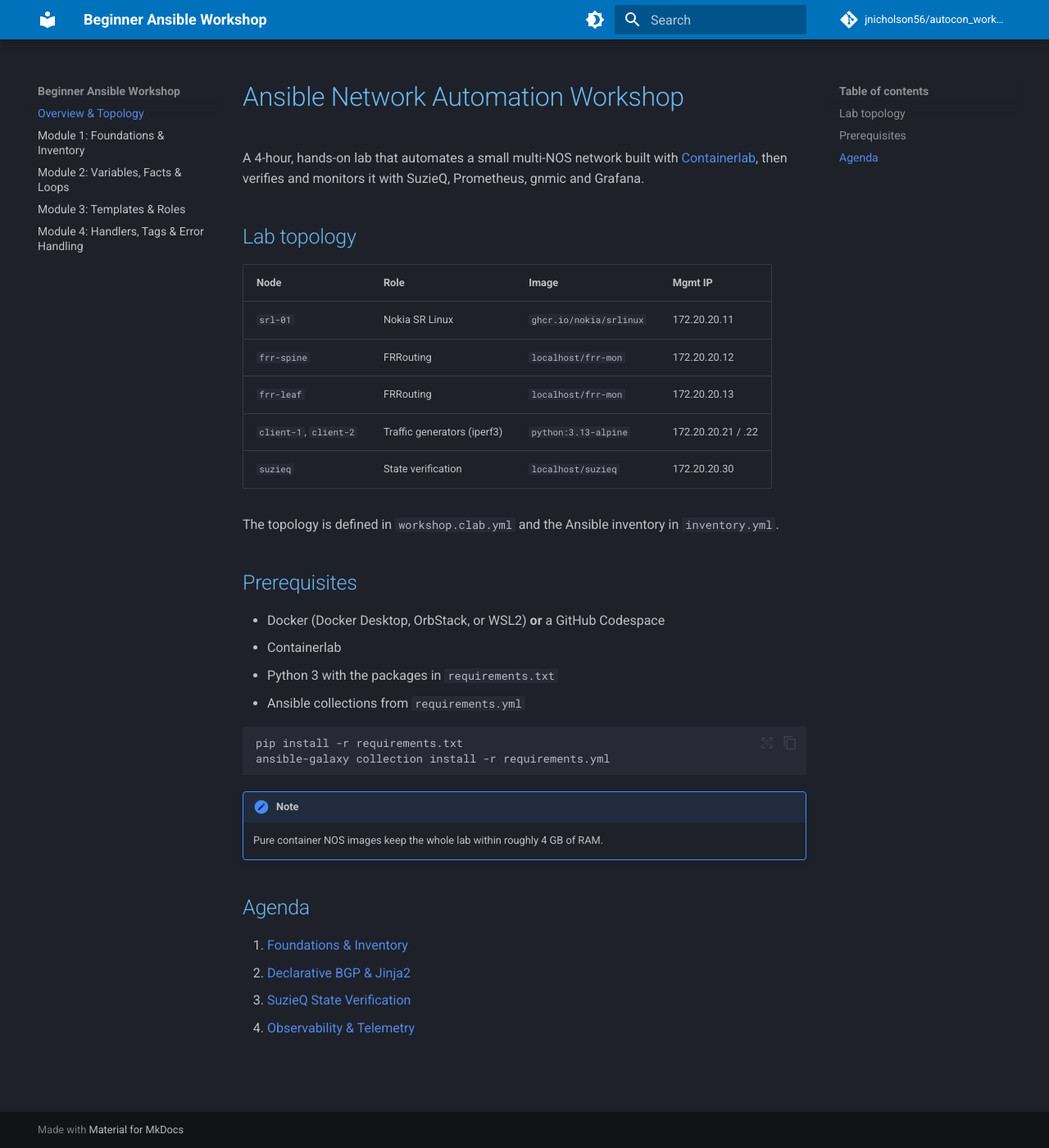
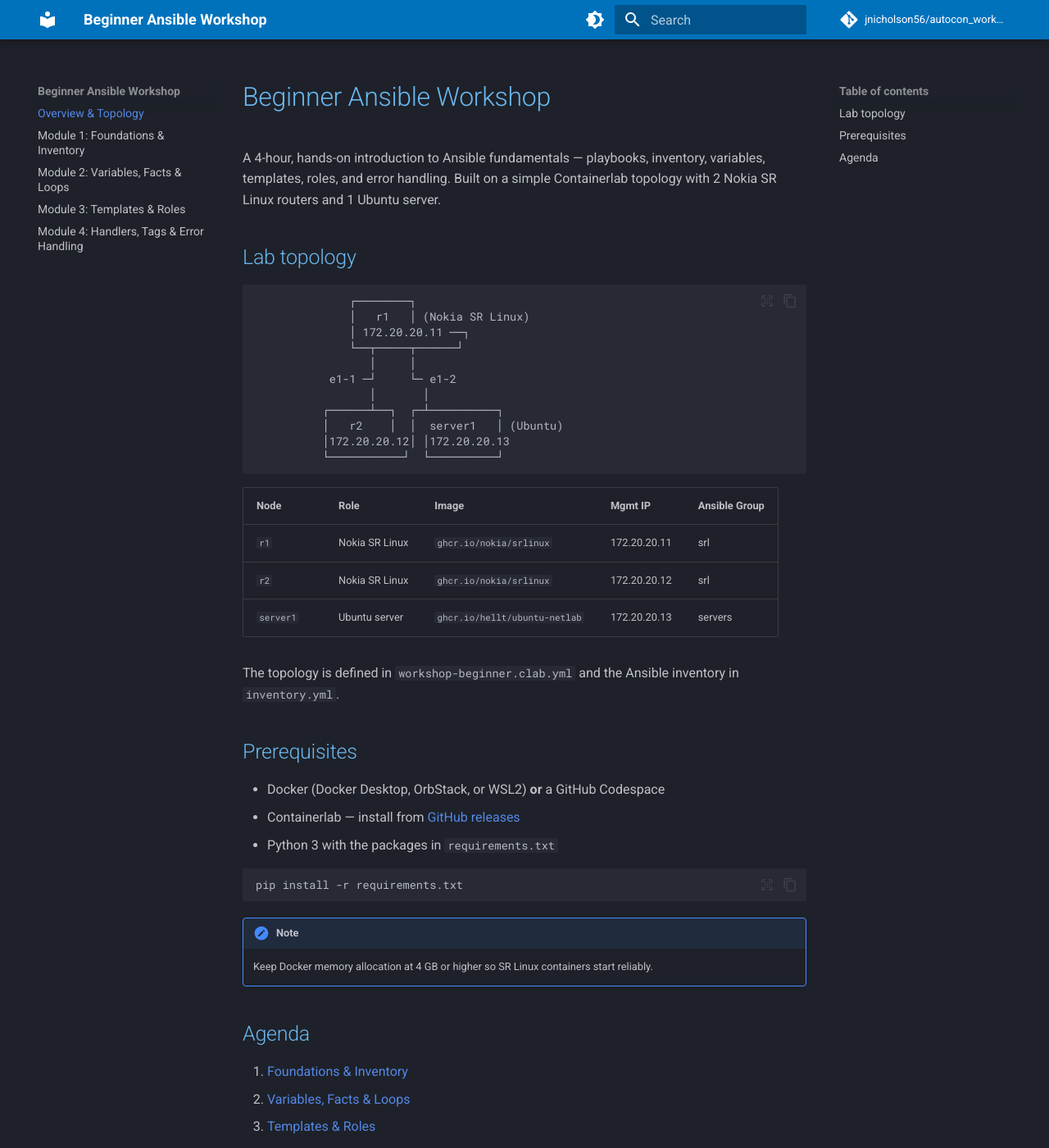
Before and after one commit to jnicholson56/autocon_workshop, an MkDocs documentation site: the page built from docs/index.md, in a window 1280 px wide and 1400 px high. Shown: the whole window at 82% size. Built offline with MkDocs 1.6.1 and Material for MkDocs 9.7.7, drawn with Linux system fonts in a browser that asks for light colours; comment, search, counter and statistics services are not loaded; some of the changed text lies outside the part shown.

Commit message:
fixing mkdocs file

````diff
--- a/docs/index.md
+++ b/docs/index.md
@@ -1,39 +1,47 @@
-# Ansible Network Automation Workshop
+# Beginner Ansible Workshop
 
-A 4-hour, hands-on lab that automates a small multi-NOS network built with
-[Containerlab](https://containerlab.dev), then verifies and monitors it with SuzieQ,
-Prometheus, gnmic and Grafana.
+A 4-hour, hands-on introduction to Ansible fundamentals — playbooks, inventory, variables, templates, roles, and error handling. Built on a simple Containerlab topology with 2 Nokia SR Linux routers and 1 Ubuntu server.
 
 ## Lab topology
 
-| Node | Role | Image | Mgmt IP |
-|------|------|-------|---------|
-| `srl-01` | Nokia SR Linux | `ghcr.io/nokia/srlinux` | 172.20.20.11 |
-| `frr-spine` | FRRouting | `localhost/frr-mon` | 172.20.20.12 |
-| `frr-leaf` | FRRouting | `localhost/frr-mon` | 172.20.20.13 |
-| `client-1`, `client-2` | Traffic generators (iperf3) | `python:3.13-alpine` | 172.20.20.21 / .22 |
-| `suzieq` | State verification | `localhost/suzieq` | 172.20.20.30 |
+```
+              ┌────────┐
+              │   r1   │ (Nokia SR Linux)
+              │ 172.20.20.11 ──┐
+              └──┬─────┬──────┘
+                 │     │
+           e1-1 ─┘     └─ e1-2
+                 │       │
+          ┌──────┴──┐  ┌─┴──────────┐
+          │   r2    │  │  server1   │ (Ubuntu)
+          │172.20.20.12│ │172.20.20.13
+          └───────────┘  └──────────┘
+```
 
-The topology is defined in `workshop.clab.yml` and the Ansible inventory in `inventory.yml`.
+| Node | Role | Image | Mgmt IP | Ansible Group |
+|------|------|-------|---------|---------------|
+| `r1` | Nokia SR Linux | `ghcr.io/nokia/srlinux` | 172.20.20.11 | srl |
+| `r2` | Nokia SR Linux | `ghcr.io/nokia/srlinux` | 172.20.20.12 | srl |
+| `server1` | Ubuntu server | `ghcr.io/hellt/ubuntu-netlab` | 172.20.20.13 | servers |
+
+The topology is defined in `workshop-beginner.clab.yml` and the Ansible inventory in `inventory.yml`.
 
 ## Prerequisites
 
 - Docker (Docker Desktop, OrbStack, or WSL2) **or** a GitHub Codespace
-- Containerlab
+- Containerlab — install from [GitHub releases](https://github.com/srl-labs/containerlab/releases)
 - Python 3 with the packages in `requirements.txt`
-- Ansible collections from `requirements.yml`
 
 ```bash
 pip install -r requirements.txt
-ansible-galaxy collection install -r requirements.yml
 ```
 
 !!! note
-    Pure container NOS images keep the whole lab within roughly 4 GB of RAM.
+    Keep Docker memory allocation at 4 GB or higher so SR Linux containers start reliably.
 
 ## Agenda
 
 1. [Foundations & Inventory](module-1.md)
-2. [Declarative BGP & Jinja2](module-2.md)
-3. [SuzieQ State Verification](module-3.md)
-4. [Observability & Telemetry](module-4.md)
+2. [Variables, Facts & Loops](module-2.md)
+3. [Templates & Roles](module-3.md)
+4. [Handlers, Tags & Error Handling](module-4.md)
````
